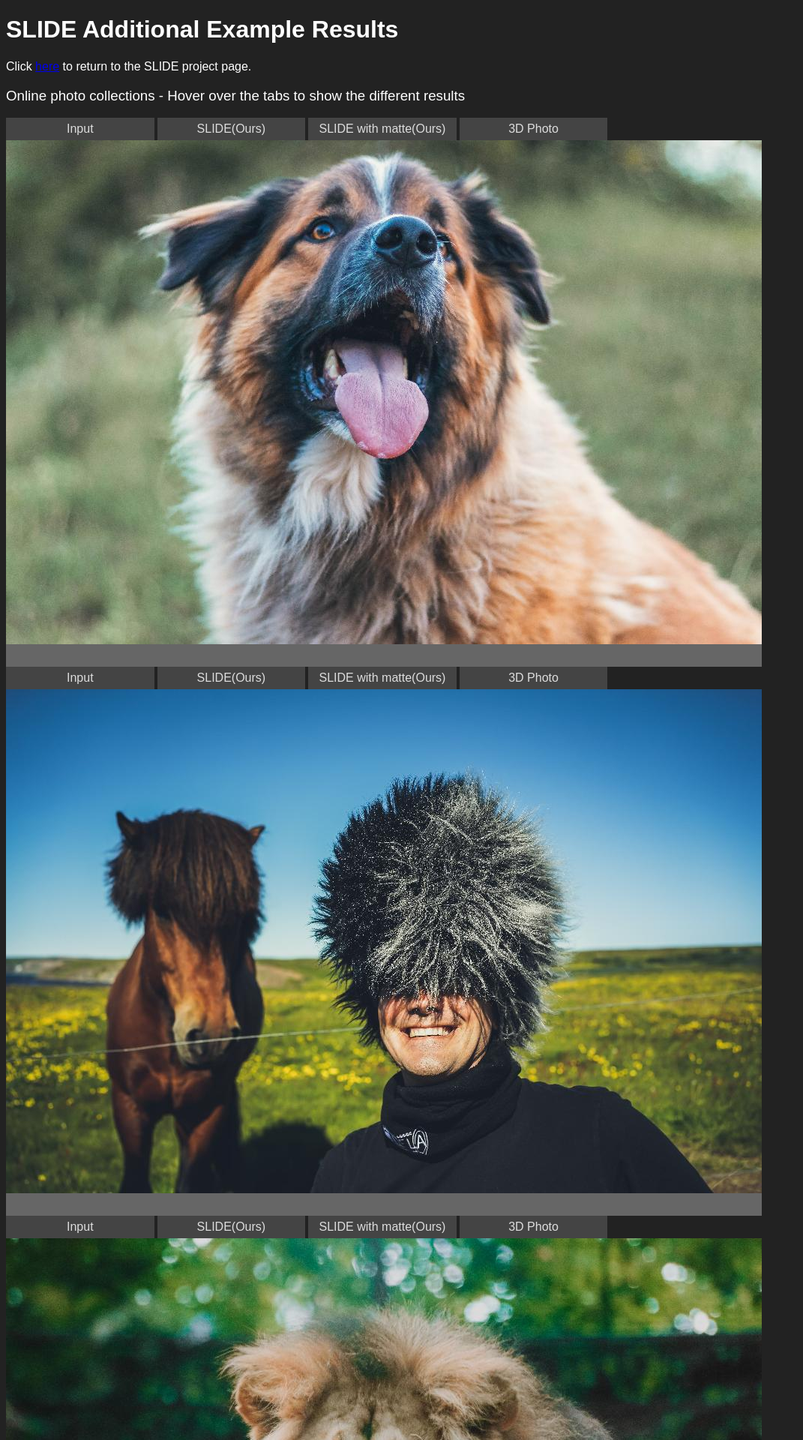
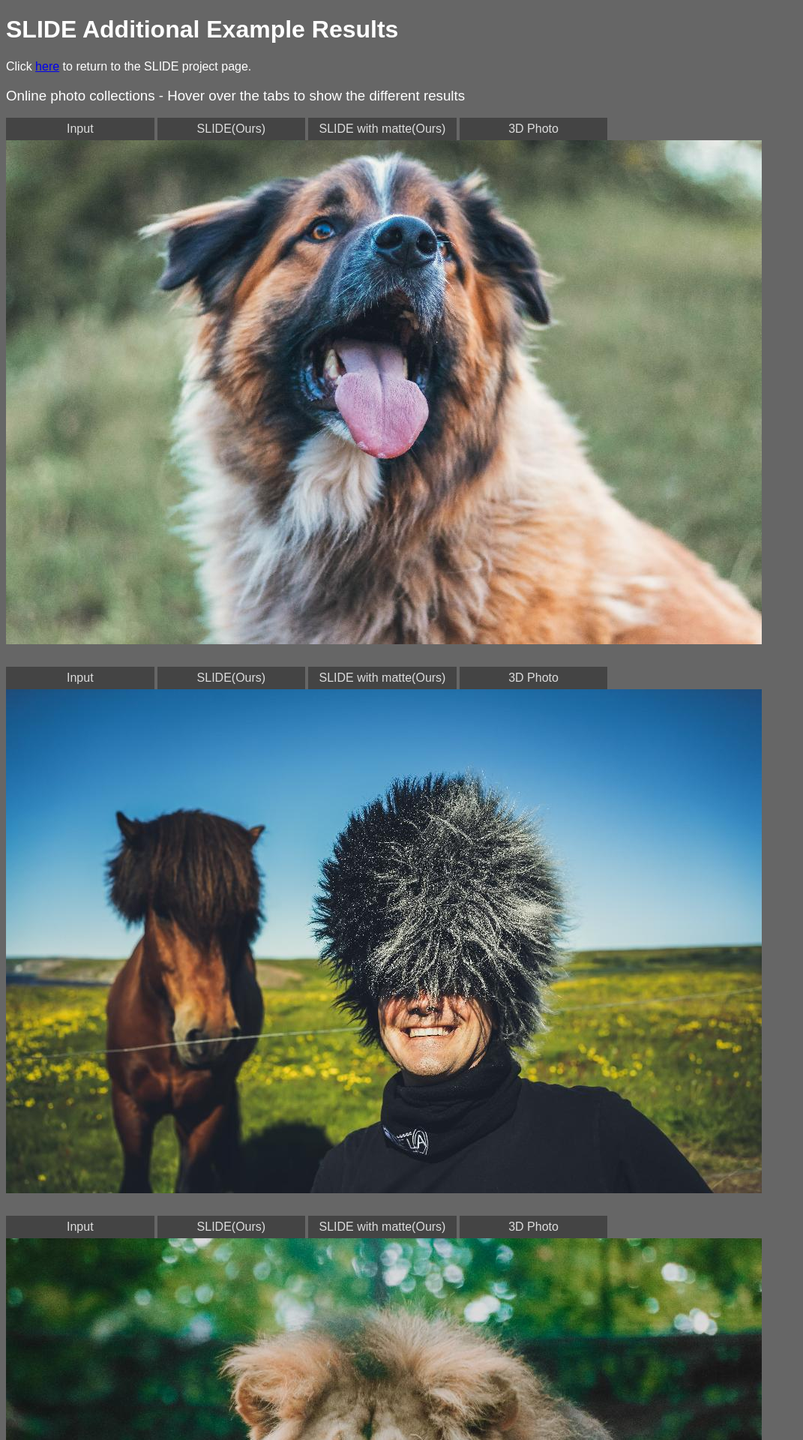
Before and after one commit to varunjampani/varunjampani.github.io, a Jekyll site: the page slide_visual_results.html, which Jekyll copies as it is, in a window 1280 px wide. Shown: the top 1920 px of the page at 75% size, without its empty margins (0-1071 px from the left). Built offline with Jekyll 4.4.1, drawn with Linux system fonts in a browser that asks for light colours.

Commit message:
Update slide_visual_results.html

```diff
--- a/slide_visual_results.html
+++ b/slide_visual_results.html
@@ -4,7 +4,7 @@
 body {
   font-family: sans-serif;
   color: #fff;
-  background: #222;
+  background: #666;
   padding: 0;
 }
 h3 {
@@ -136,4 +136,5 @@ Click <a href="https://varunjampani.github.io/slide/">here</a> to return to the
 </div><img class=height src="./images/projectpic/slide/media/dual_pixels/example_1/input_image.png">
 </div>
 
+<br>
 Click <a href="https://varunjampani.github.io/slide/">here</a> to return to the SLIDE project page.
```
